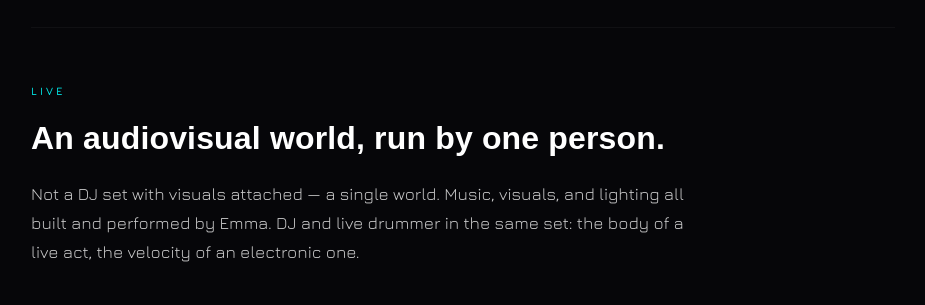
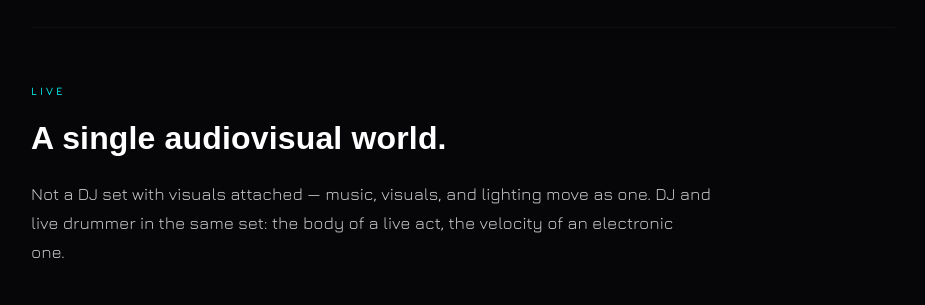
Before and after one commit to journalssound/EMSKI_EPK, a React (Vite) app: page /press in a window 1280 px wide. Shown: the part 1220-1525 px from the top of the page, without its empty margins (177-1102 px from the left). Built offline with nearby package versions, Linux system fonts and the light colour scheme; grey boxes are pictures that could not be loaded; a web font is replaced by a local one.

Commit message:
press: drop one-person framing from Live section too

```diff
--- a/src/components/EmskiPress.jsx
+++ b/src/components/EmskiPress.jsx
@@ -142,11 +142,11 @@ export default function EmskiPress() {
         <Reveal className="section-pad">
           <div id="live">
             <p className="press-eyebrow">Live</p>
-            <h2 className="press-h2 press-h2--small">An audiovisual world, run by one person.</h2>
+            <h2 className="press-h2 press-h2--small">A single audiovisual world.</h2>
             <p className="press-prose" style={{ marginBottom: 24 }}>
-              Not a DJ set with visuals attached — a single world. Music, visuals, and
-              lighting all built and performed by Emma. DJ and live drummer in the same
-              set: the body of a live act, the velocity of an electronic one.
+              Not a DJ set with visuals attached — music, visuals, and lighting move
+              as one. DJ and live drummer in the same set: the body of a live act,
+              the velocity of an electronic one.
             </p>
             <LiveVideo />
           </div>
```
